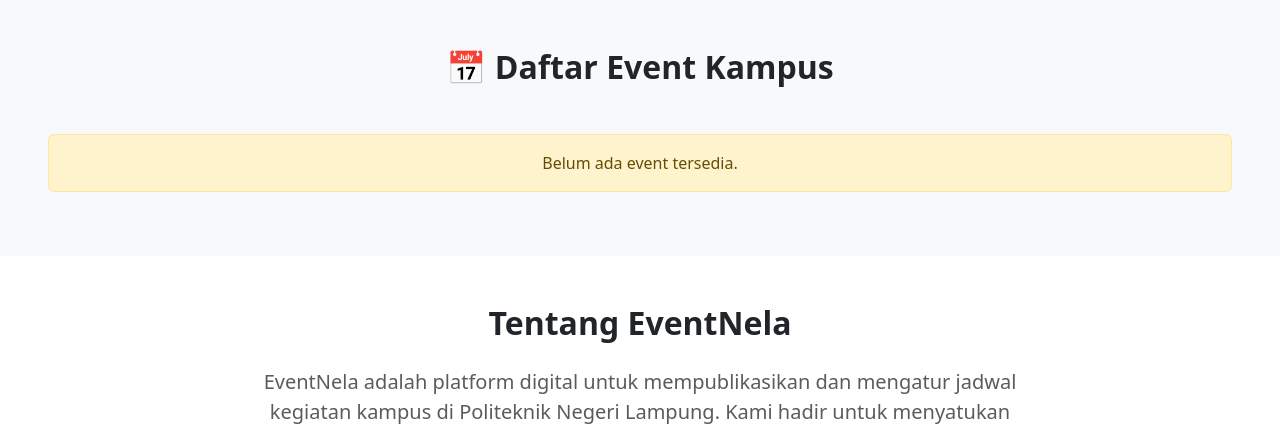
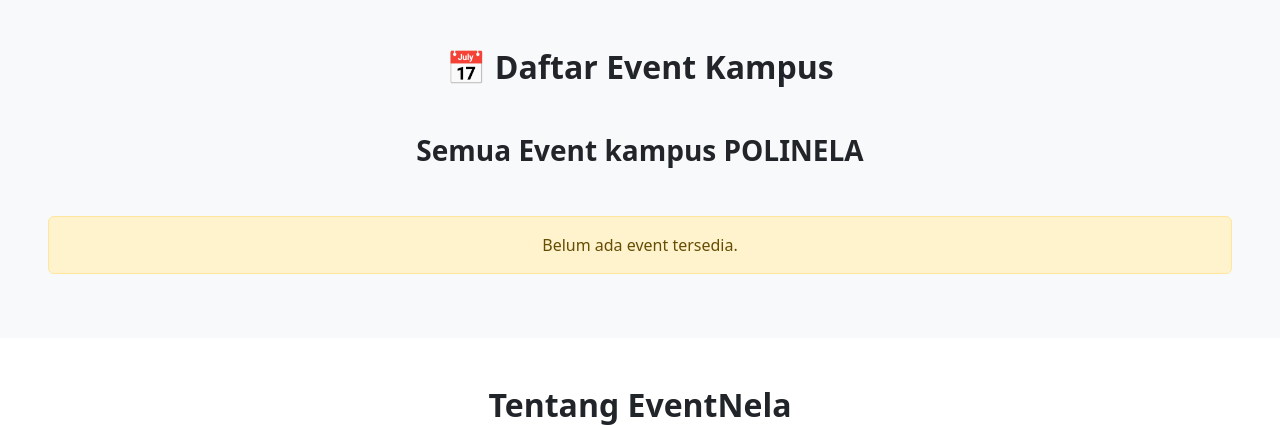
Before and after one commit to safitriii27/groupproject, a PHP site: page /index.php in a window 1280 px wide. Shown: the part 1126-1551 px from the top of the page. Run offline with PHP 8.4, Linux system fonts and the light colour scheme; data that the repository does not hold is empty; a stand-in replaces the project's code that opens the database connection.

Commit message:
Menambahkan Kode Skema2

```diff
--- a/index.php
+++ b/index.php
@@ -38,6 +38,7 @@
 <section id="events" class="py-5 bg-light">
   <div class="container-fluid px-5">
     <h2 class="fw-bold text-center mb-5">📅 Daftar Event Kampus</h2>
+        <h3 class="fw-bold text-center mb-5">Semua Event kampus POLINELA</h3>
     <div class="row">
       <?php
       $result = mysqli_query($conn, "SELECT * FROM events WHERE status='approved' ORDER BY tanggal ASC");
```
